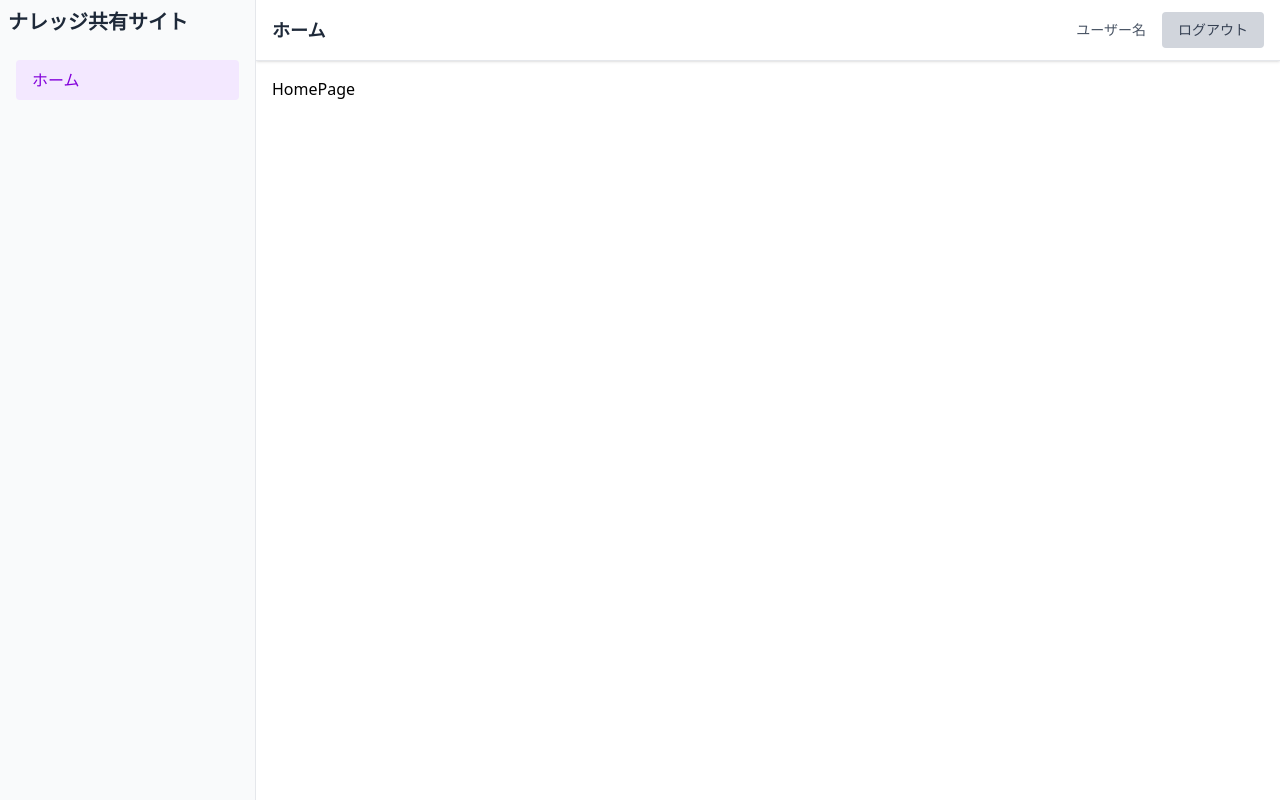
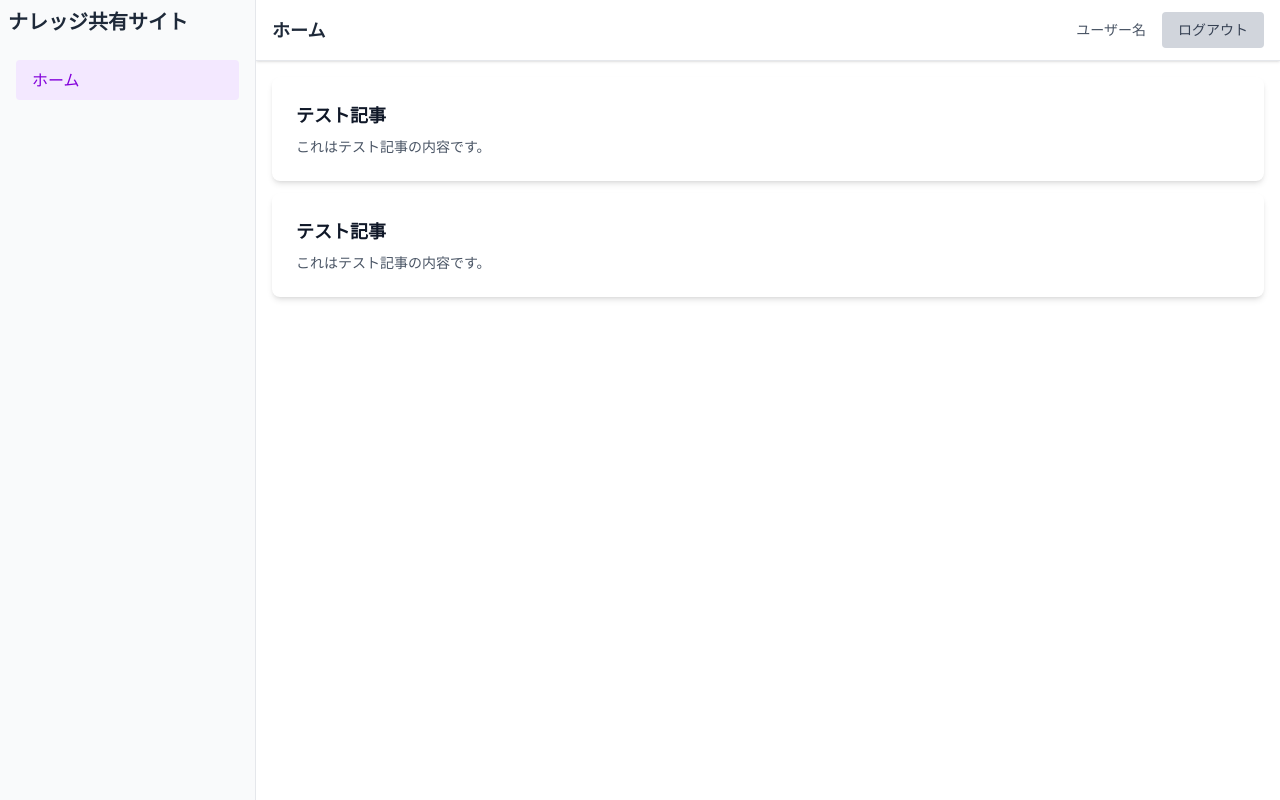
Before and after one commit to riku14/knowledge-app, a React (Vite) app: page /home in a window 1280 px wide. Built offline with nearby package versions, Linux system fonts and the light colour scheme.

Commit message:
記事カード作成

```diff
--- a/src/App.tsx
+++ b/src/App.tsx
@@ -1,7 +1,7 @@
 import { BrowserRouter, Navigate, Route, Routes } from 'react-router'
 import LoginPage from './pages/LoginPage'
 import { HomePage } from './pages/HomePage'
-import { Layout } from './components/Layout'
+import { Layout } from './components/layout/Layout'
 
 function App() {
   return (
--- /dev/null
+++ b/src/components/ArticleCard.tsx
@@ -0,0 +1,14 @@
+import type { Article } from '../types'
+
+export interface ArticleCardProps {
+  article: Article
+}
+
+export const ArticleCard = ({ article }: ArticleCardProps) => {
+  return (
+    <div className="bg-white rounded-lg shadow-md p-6 mb-3">
+      <h3 className="text-lg font-bold text-gray-900 mb-2">{article.title}</h3>
+      <p className="text-sm text-gray-600">{article.content}</p>
+    </div>
+  )
+}
--- a/src/components/Header.tsx
+++ b/src/components/layout/Header.tsx
@@ -1,5 +1,5 @@
 import { useNavigate } from 'react-router'
-import { useCurrentPageName } from '../hooks'
+import { useCurrentPageName } from '../../hooks'
 
 export const Header = () => {
   const navigate = useNavigate()
--- a/src/components/Sidebar.tsx
+++ b/src/components/layout/Sidebar.tsx
@@ -1,5 +1,5 @@
 import { useNavigate, useLocation } from 'react-router'
-import { menuItems } from '../constants'
+import { menuItems } from '../../constants'
 
 export const Sidebar = () => {
   const navigate = useNavigate()
--- /dev/null
+++ b/src/mockData/articles.ts
@@ -0,0 +1,22 @@
+import type { Article } from '../types'
+
+export const mockArticles: Article[] = [
+  {
+    id: '1',
+    title: 'テスト記事',
+    content: 'これはテスト記事の内容です。',
+    category: {
+      id: '1',
+      name: '技術ドキュメント',
+    },
+  },
+  {
+    id: '2',
+    title: 'テスト記事',
+    content: 'これはテスト記事の内容です。',
+    category: {
+      id: '1',
+      name: '技術ドキュメント',
+    },
+  },
+]
--- /dev/null
+++ b/src/mockData/index.ts
@@ -0,0 +1 @@
+export * from './articles'
--- a/src/pages/HomePage.tsx
+++ b/src/pages/HomePage.tsx
@@ -1,3 +1,14 @@
+import { ArticleCard } from '../components/ArticleCard'
+import { mockArticles } from '../mockData'
+
 export const HomePage = () => {
-  return <div>HomePage</div>
+  return (
+    // TODO:API実装後モックデータ置き換え
+    // 記事カード
+    <div>
+      {mockArticles.map((article) => (
+        <ArticleCard key={article.id} article={article} />
+      ))}
+    </div>
+  )
 }
--- /dev/null
+++ b/src/types/article.ts
@@ -0,0 +1,9 @@
+export interface Article {
+  id: string
+  title: string
+  content: string
+  category: {
+    id: string
+    name: string
+  }
+}
--- /dev/null
+++ b/src/types/index.ts
@@ -0,0 +1 @@
+export * from './article'
```
Also changed, not shown: src/components/layout/Layout.tsx (renamed from src/components/Layout.tsx).
